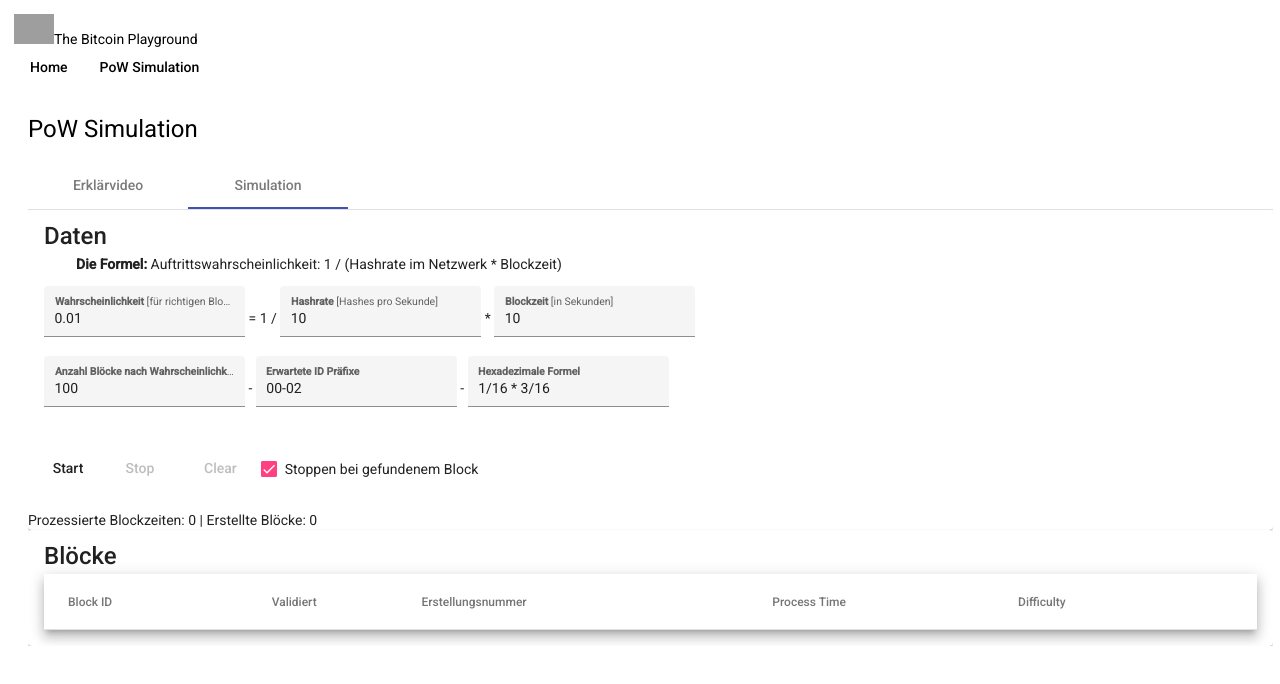
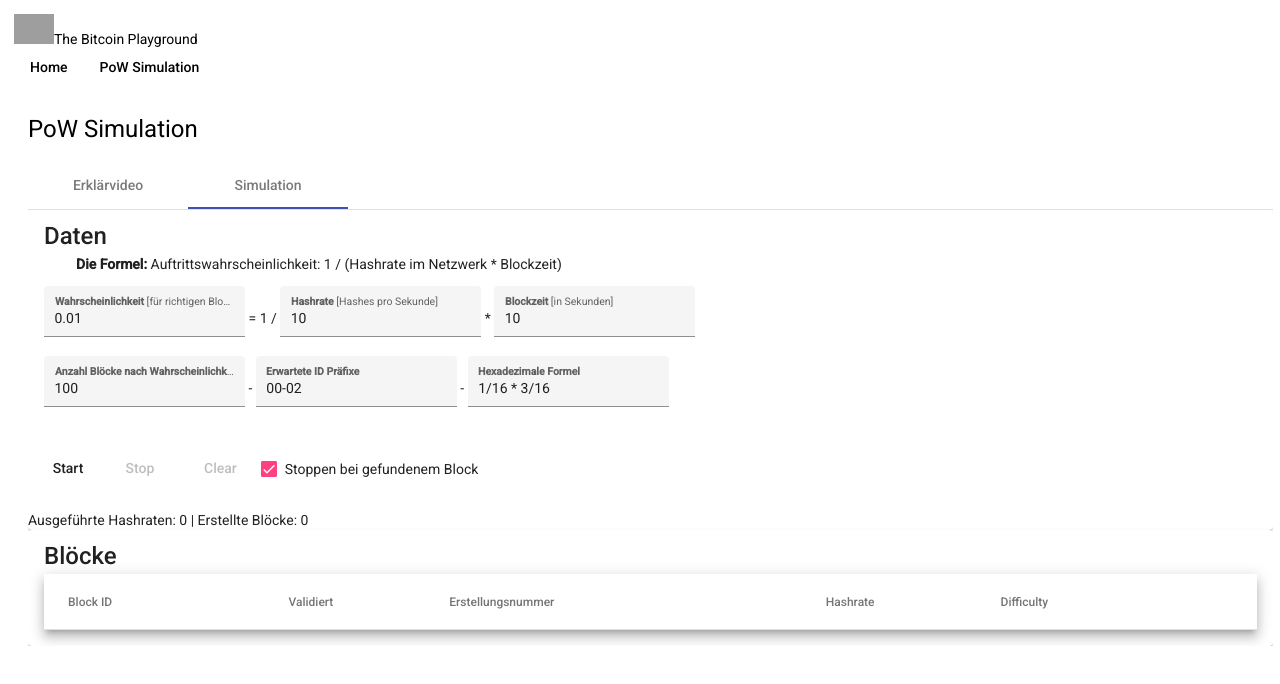
Before and after one commit to MyKaez/btc-playground, an Angular app: page /pow in a window 1280 px wide. Shown: the top 684 px of the page. Built offline with nearby package versions, Linux system fonts and the light colour scheme; grey boxes are pictures that could not be loaded.

Commit message:
renamed incorrect property

```diff
--- a/src/app/simulators/block.ts
+++ b/src/app/simulators/block.ts
@@ -1,6 +1,6 @@
 export interface Block {
     id: string;
-    processTime: number;
+    hashRate: number;
     difficulty: number;
     serialNo: number;
     isValid: boolean;
--- a/src/app/simulators/pow/pow.component.html
+++ b/src/app/simulators/pow/pow.component.html
@@ -58,7 +58,7 @@
             </mat-card-actions>
             <mat-card-footer>
                 <span *ngIf="isProcessing"><b>Simulation gestartet...</b></span>
-                Prozessierte Blockzeiten: {{processedBlockTimes}}
+                Ausgeführte Hashraten: {{executedHashrates}}
                 <span *ngIf="!isProcessing"> | Erstellte Blöcke: {{blocks.length}}</span>
                 <mat-progress-bar mode="indeterminate" *ngIf="isProcessing"></mat-progress-bar>
             </mat-card-footer>
@@ -83,9 +83,9 @@
                         <td mat-cell *matCellDef="let element"> {{element.serialNo}} </td>
                     </ng-container>
 
-                    <ng-container matColumnDef="processTime">
-                        <th mat-header-cell *matHeaderCellDef> Process Time </th>
-                        <td mat-cell *matCellDef="let element"> {{element.processTime}} </td>
+                    <ng-container matColumnDef="hashRate">
+                        <th mat-header-cell *matHeaderCellDef> Hashrate </th>
+                        <td mat-cell *matCellDef="let element"> {{element.hashRate}} </td>
                     </ng-container>
 
                     <ng-container matColumnDef="difficulty">
--- a/src/app/simulators/pow/pow.component.ts
+++ b/src/app/simulators/pow/pow.component.ts
@@ -15,7 +15,7 @@ export class PowComponent implements OnInit {
   private _blockNo: number = 0;
 
   public dataSource: MatTableDataSource<Block>;
-  public processedBlockTimes: number = 0;
+  public executedHashrates: number = 0;
   public stopOnFoundBlock: boolean = true;
 
   constructor() {
@@ -38,7 +38,7 @@ export class PowComponent implements OnInit {
   }
 
   public get displayedColumns(): string[] {
-    return ['id', 'isValid', 'serialNo', 'processTime', 'difficulty'];
+    return ['id', 'isValid', 'serialNo', 'hashRate', 'difficulty'];
   }
 
   public get hashRate(): number {
@@ -123,7 +123,7 @@ export class PowComponent implements OnInit {
           }
           await this.delay(delay);
         }
-        this.processedBlockTimes++;
+        this.executedHashrates++;
       }
       resolve('done');
     });
@@ -133,7 +133,7 @@ export class PowComponent implements OnInit {
     const id = this.createBlockId();
     const block = {
       id: id,
-      processTime: this.processedBlockTimes,
+      hashRate: this.executedHashrates,
       difficulty: this.probability,
       serialNo: ++this._blockNo,
       isValid: this.probability === 1
@@ -184,7 +184,7 @@ export class PowComponent implements OnInit {
     }
     this._blocks = [];
     this.dataSource.data = this.blocks;
-    this.processedBlockTimes = 0;
+    this.executedHashrates = 0;
     this._blockNo = 0;
   }
 
```
